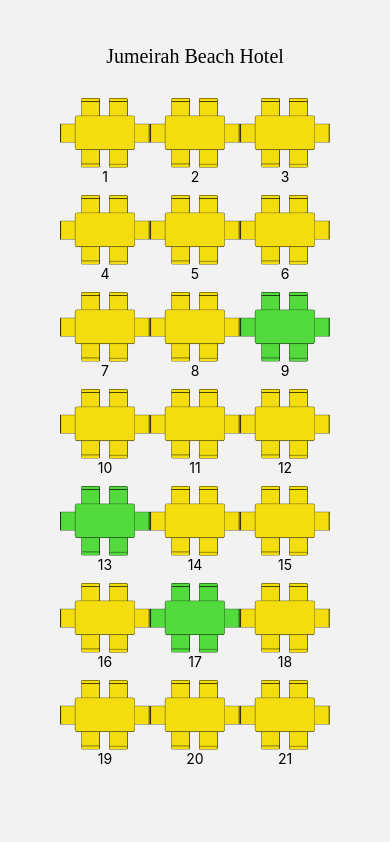
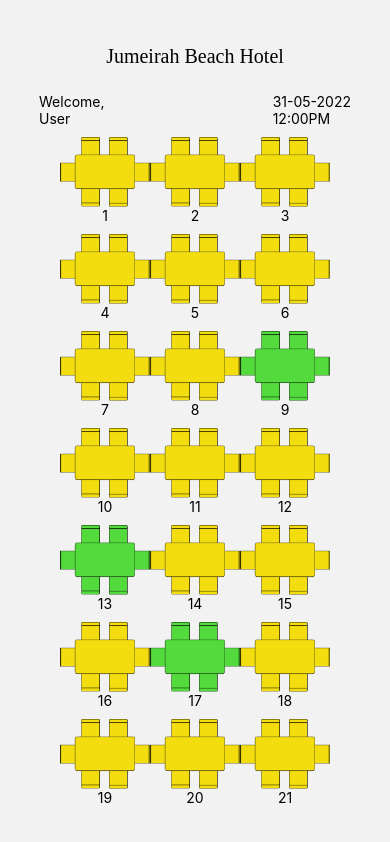
Before and after one commit to SangeethSujith/EZMenu, a React Native app: screen /Seats in a window 390 px wide. Built offline with nearby package versions, Linux system fonts and the light colour scheme.

Commit message:
some design changes and nav

```diff
--- a/assets/screens/Seats.js
+++ b/assets/screens/Seats.js
@@ -1,5 +1,5 @@
 /* eslint-disable prettier/prettier */
-import {Text, View,Image,TouchableOpacity} from 'react-native';
+import {Text, View,Image,TouchableOpacity,ScrollView} from 'react-native';
 import React from 'react';
 import Design from '../styles/Design';
 const Seats = ({navigation}) => {
@@ -7,7 +7,18 @@
   return (
     <View style={Design.container2}>
       <Text style={Design.hotelname1}>Jumeirah Beach Hotel</Text>
-      <TouchableOpacity onPress={() => navigation.navigate('Login')}>
+    <View style={{flexDirection:'row',justifyContent:'space-between',width:'80%',marginBottom:5,}}>
+        <View>
+            <Text style={Design.regulartext}>Welcome,</Text>
+            <Text style={Design.h2c}>User</Text>
+        </View>
+        <View>
+        <Text style={Design.regulartext}>31-05-2022</Text>
+        <Text style={Design.regulartext}>12:00PM</Text>
+        </View>
+        </View>
+<ScrollView>
+      <TouchableOpacity onPress={() => navigation.navigate('Bookfood')}>
       <View style={Design.tableview}>
           <View style={Design.singletable}>
           <Image style={Design.tableimg} source={require('../images/tableo.png')}/>
@@ -107,6 +118,7 @@
           </View>
       </View>
       </TouchableOpacity>
+      </ScrollView>
     </View>
   );
 };
```
